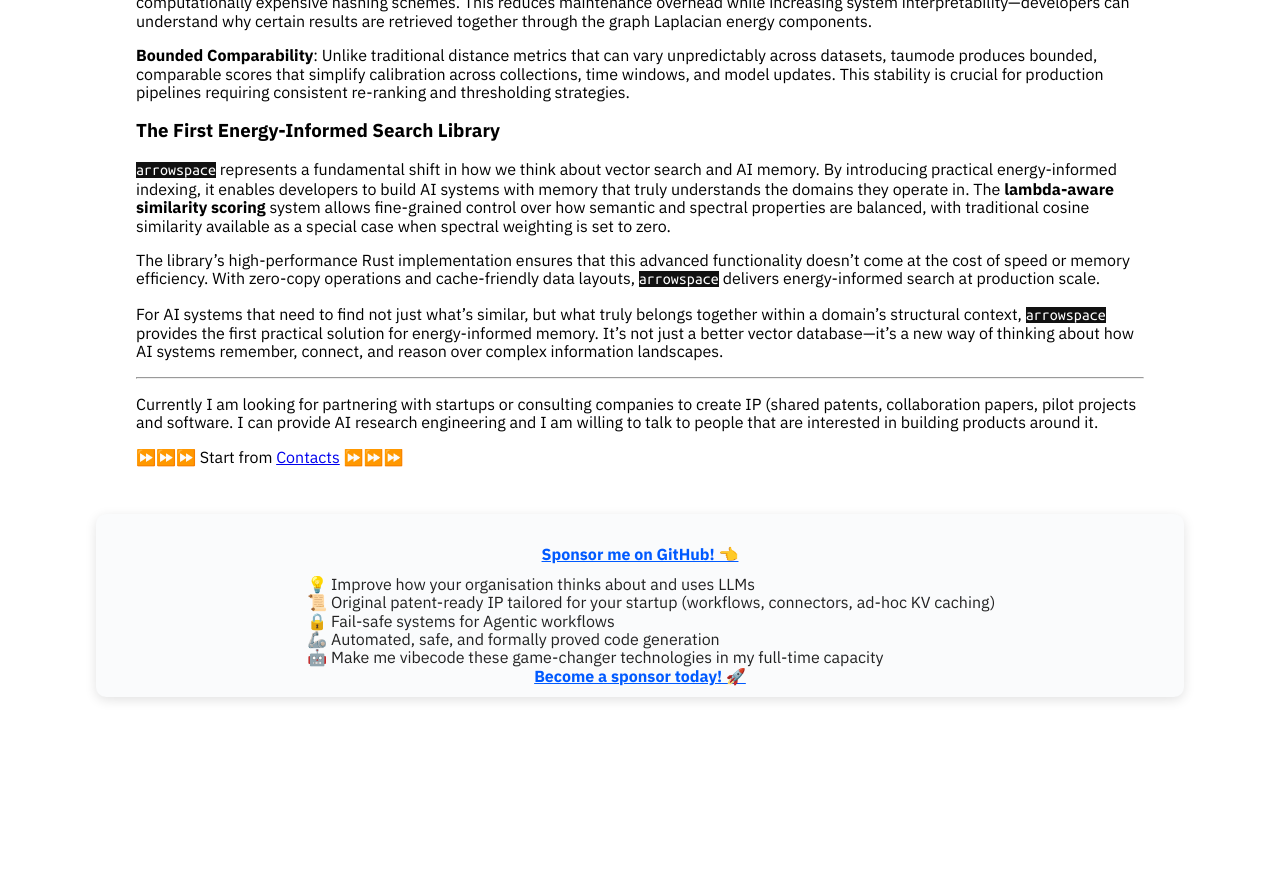
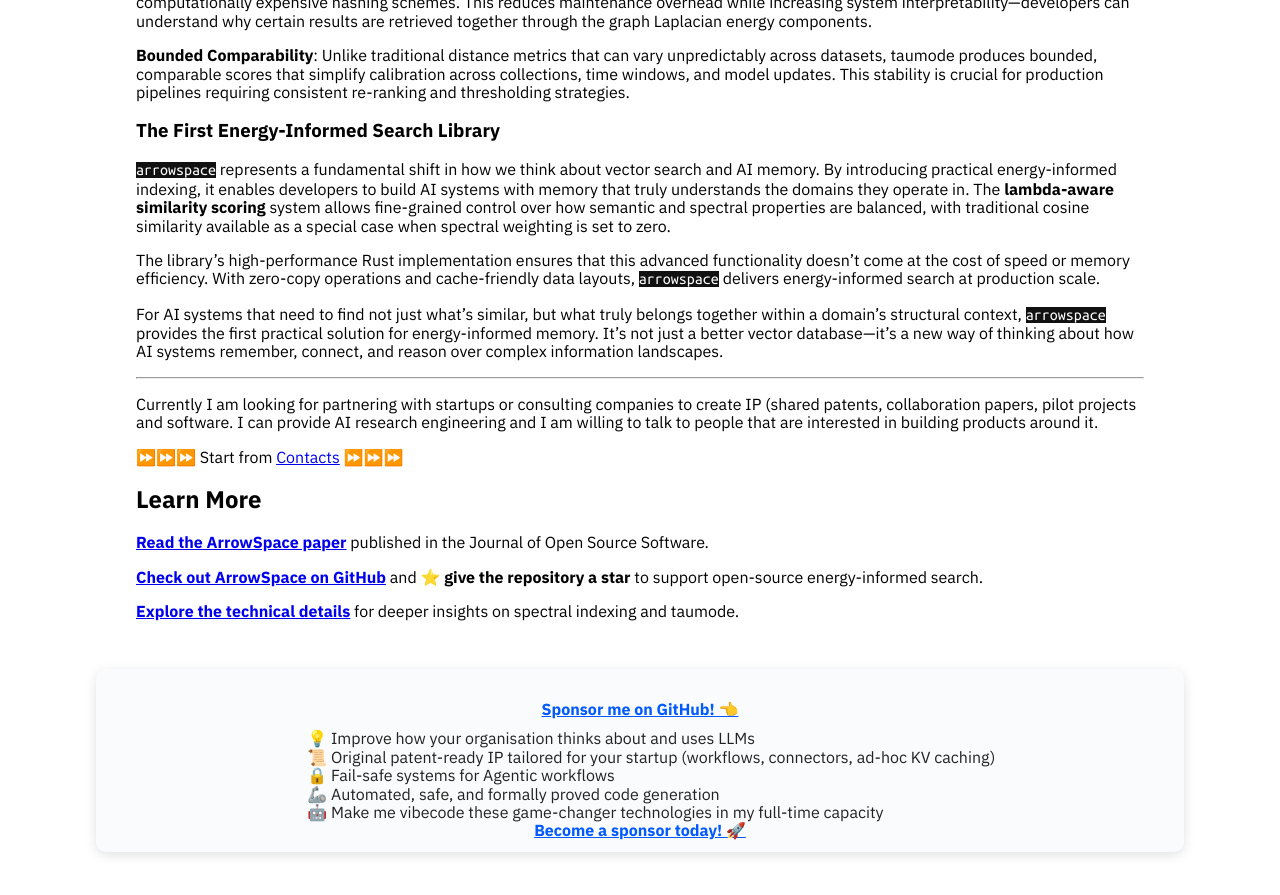
Before and after one commit to Mec-iS/staticwebpage, a Jekyll site: the page built from posts/001_energy_informed_db.md, in a window 1280 px wide and 900 px high, scrolled down 1126 px. Shown: the top 895 px of the window. Built offline with Jekyll 4.4.1, drawn with Linux system fonts in a browser that asks for light colours; nearby versions of some CDN libraries; before the commit the page ends 1871 px from its top, so only the background shows below that.

Commit message:
add footer to post

```diff
--- a/posts/001_energy_informed_db.md
+++ b/posts/001_energy_informed_db.md
@@ -52,3 +54,11 @@
 Currently I am looking for partnering with startups or consulting companies to create IP (shared patents, collaboration papers, pilot projects and software. I can provide AI research engineering and I am willing to talk to people that are interested in building products around it.
 
 ⏩️⏩️⏩️ Start from [Contacts](/contact) ⏩️⏩️⏩️
+
+## Learn More
+
+**[Read the ArrowSpace paper](https://joss.theoj.org/papers/10.21105/joss.09002)** published in the Journal of Open Source Software.
+
+**[Check out ArrowSpace on GitHub](https://github.com/arrowspace/arrowspace)** and ⭐️ **give the repository a star** to support open-source energy-informed search.
+
+**[Explore the technical details](https://www.tuned.org.uk/arrowspace-paper)** for deeper insights on spectral indexing and taumode.
```
Also changed, not shown: other parts of posts/001_energy_informed_db.md (+2 -0 lines).
